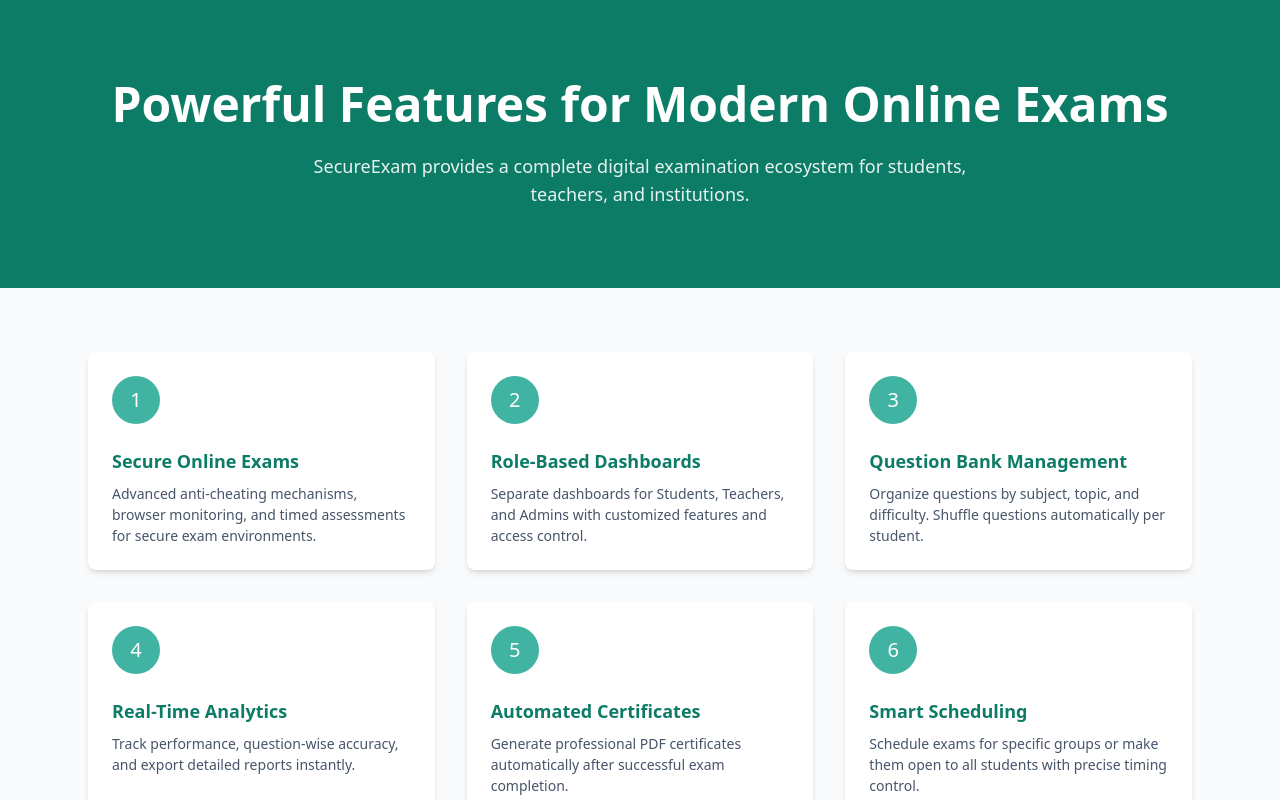
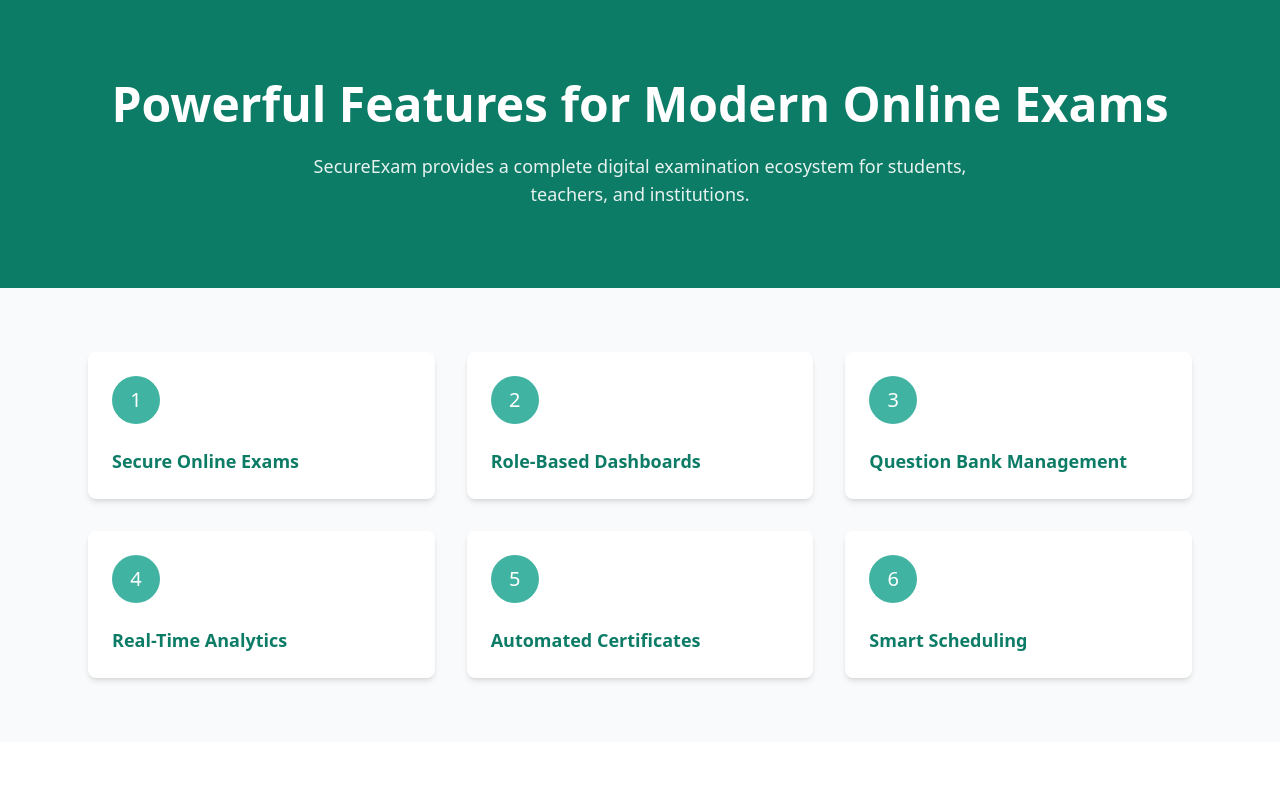
Before and after one commit to abir-11/online-secure-exam, a Next.js app: page /features in a window 1280 px wide. Shown: the top 800 px of the page. Built offline with nearby package versions, Linux system fonts and the light colour scheme.

Commit message:
feature page edited

```diff
--- a/src/app/(commonlayout)/features/page.jsx
+++ b/src/app/(commonlayout)/features/page.jsx
@@ -62,7 +62,6 @@
                 <h2 className="card-title text-[var(--color-primary-dark)]">
                   {feature.title}
                 </h2>
-                <p className="text-gray-600">{feature.description}</p>
               </div>
             </div>
           ))}
```
